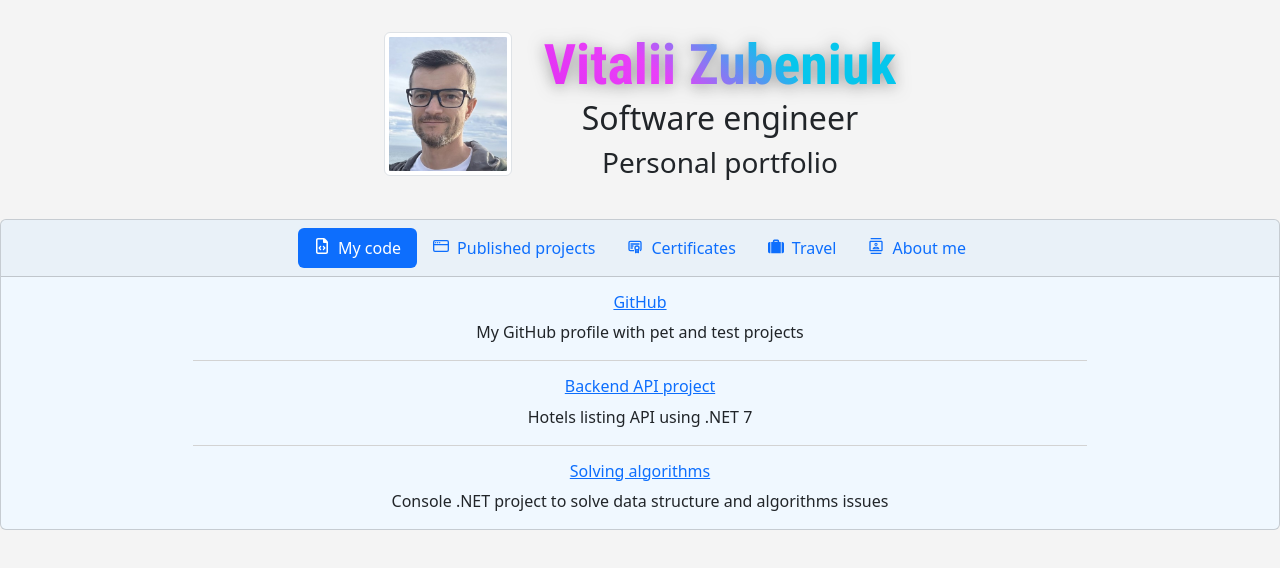
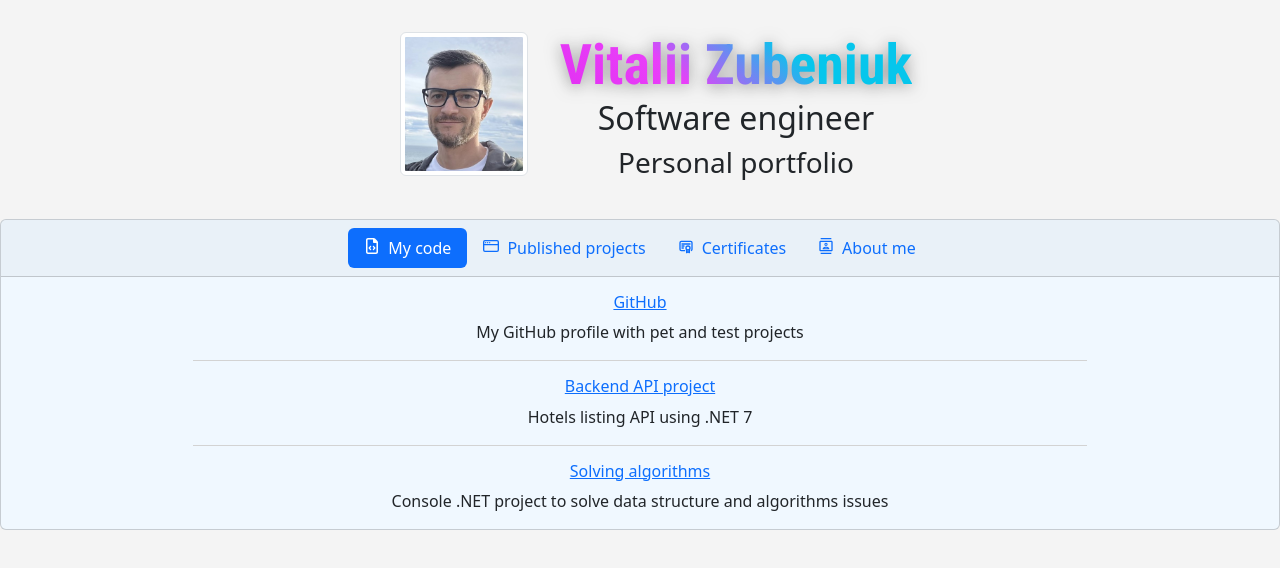
Before and after one commit to VitaliyLV/Portfolio, a React (Vite) app: page / in a window 1280 px wide. Shown: the top 568 px of the page. Built offline with nearby package versions, Linux system fonts and the light colour scheme.

Commit message:
reduce number of components, remove travel

```diff
--- a/index.html
+++ b/index.html
@@ -15,7 +15,19 @@
 </head>
 
 <body>
-  <div id="root"></div>
+  <div>
+    <header class="--bs-info --bs-info-rgb">
+      <div class="d-flex justify-content-center">
+        <img class="img-thumbnail" src="./src/assets/MyImg.jpg" alt="Me" />
+        <div>
+          <h1>Vitalii Zubeniuk</h1>
+          <h2>Software engineer</h2>
+          <h3>Personal portfolio</h3>
+        </div>
+      </div>
+    </header>
+    <div id="root"></div>
+  </div>
   <script type="module" src="/src/index.jsx"></script>
   <script src="https://cdn.jsdelivr.net/npm/bootstrap@5.3.2/dist/js/bootstrap.bundle.min.js"
     integrity="sha384-C6RzsynM9kWDrMNeT87bh95OGNyZPhcTNXj1NW7RuBCsyN/o0jlpcV8Qyq46cDfL"
--- a/src/App.jsx
+++ b/src/App.jsx
@@ -1,22 +1,38 @@
-import Main from "./Main";
-import MyImg from "./assets/MyImg.jpg";
+import Chapter from "./Chapter.jsx";
+import Tab from "./Tab.jsx";
+import MyInformation from "./assets/MyInformation.json";
+import { useState } from "react";
 
 function App() {
+  const [selectedIndex, setSelectedIndex] = useState(
+    MyInformation.Data[0].Name
+  );
+  function SelectionChanged(name) {
+    setSelectedIndex(name);
+  }
+
   return (
-    <div>
-      <header className="--bs-info --bs-info-rgb">
-        <div className="d-flex justify-content-center">
-          <img className="img-thumbnail" src={MyImg} alt="Me" />
-          <div>
-            <h1>Vitalii Zubeniuk</h1>
-            <h2>Software engineer</h2>
-            <h3>Personal portfolio</h3>
-          </div>
+    <main>
+      <div className="card text-center">
+        <div className="card-header">
+          <ul className="nav justify-content-center nav-pills card-header-pills">
+            {MyInformation.Data.map((i) => (
+              <Tab
+                key={i.Name}
+                info={i}
+                isSelected={selectedIndex === i.Name}
+                selected={() => SelectionChanged(i.Name)}
+              />
+            ))}
+          </ul>
         </div>
-      </header>
-      <Main />
-    </div>
+        {MyInformation.Data.find((x) => x.Name === selectedIndex).List.map(
+          (i) => (
+            <Chapter key={i.Name} info={i} />
+          )
+        )}
+      </div>
+    </main>
   );
 }
-
 export default App;
--- a/src/Main.jsx
+++ /dev/null
@@ -1,38 +0,0 @@
-import Chapter from "./Chapter.jsx";
-import Tab from "./Tab.jsx";
-import MyInformation from "./assets/MyInformation.json";
-import { useState } from "react";
-
-function Main() {
-  const [selectedIndex, setSelectedIndex] = useState(
-    MyInformation.Data[0].Name
-  );
-  function SelectionChanged(name) {
-    setSelectedIndex(name);
-  }
-
-  return (
-    <main>
-      <div className="card text-center">
-        <div className="card-header">
-          <ul className="nav justify-content-center nav-pills card-header-pills">
-            {MyInformation.Data.map((i) => (
-              <Tab
-                key={i.Name}
-                info={i}
-                isSelected={selectedIndex === i.Name}
-                selected={() => SelectionChanged(i.Name)}
-              />
-            ))}
-          </ul>
-        </div>
-        {MyInformation.Data.find((x) => x.Name === selectedIndex).List.map(
-          (i) => (
-            <Chapter key={i.Name} info={i} />
-          )
-        )}
-      </div>
-    </main>
-  );
-}
-export default Main;
--- a/src/assets/MyInformation.json
+++ b/src/assets/MyInformation.json
@@ -49,22 +49,6 @@
       ]
     },
     {
-      "Name": "Travel",
-      "Icon": "IconTravel",
-      "List": [
-        {
-          "Name": "YouTube",
-          "Value": "https://www.youtube.com/channel/UCA1WnvIAZAiFbSVMd3FMUDg",
-          "Description": "I together with my wife have a small YouTube channel where we show our travel adventures and share our experience"
-        },
-        {
-          "Name": "Instagram page",
-          "Value": "https://www.instagram.com/vo_vlog_insta/",
-          "Description": "Our travel Instagram page with some amazing photos and short stories"
-        }
-      ]
-    },
-    {
       "Name": "About me",
       "Icon": "IconAbout",
       "List": [
--- a/src/index.css
+++ b/src/index.css
@@ -31,7 +31,7 @@ body {
 .img-thumbnail {
   width: 8rem;
   height: 9rem;
-  margin-right: 2rem;
+  margin: 0 2rem;
 }
 @media (max-width: 620px) {
   .d-flex {
```
